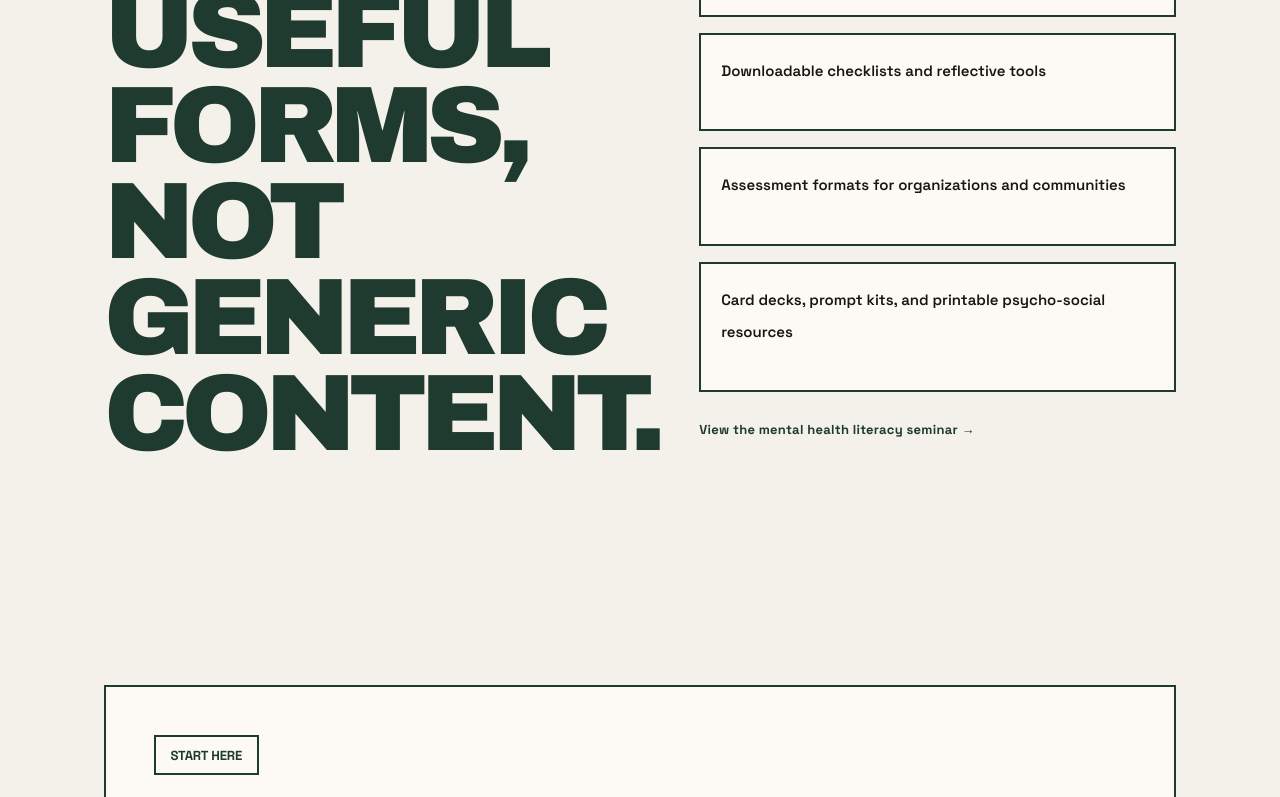
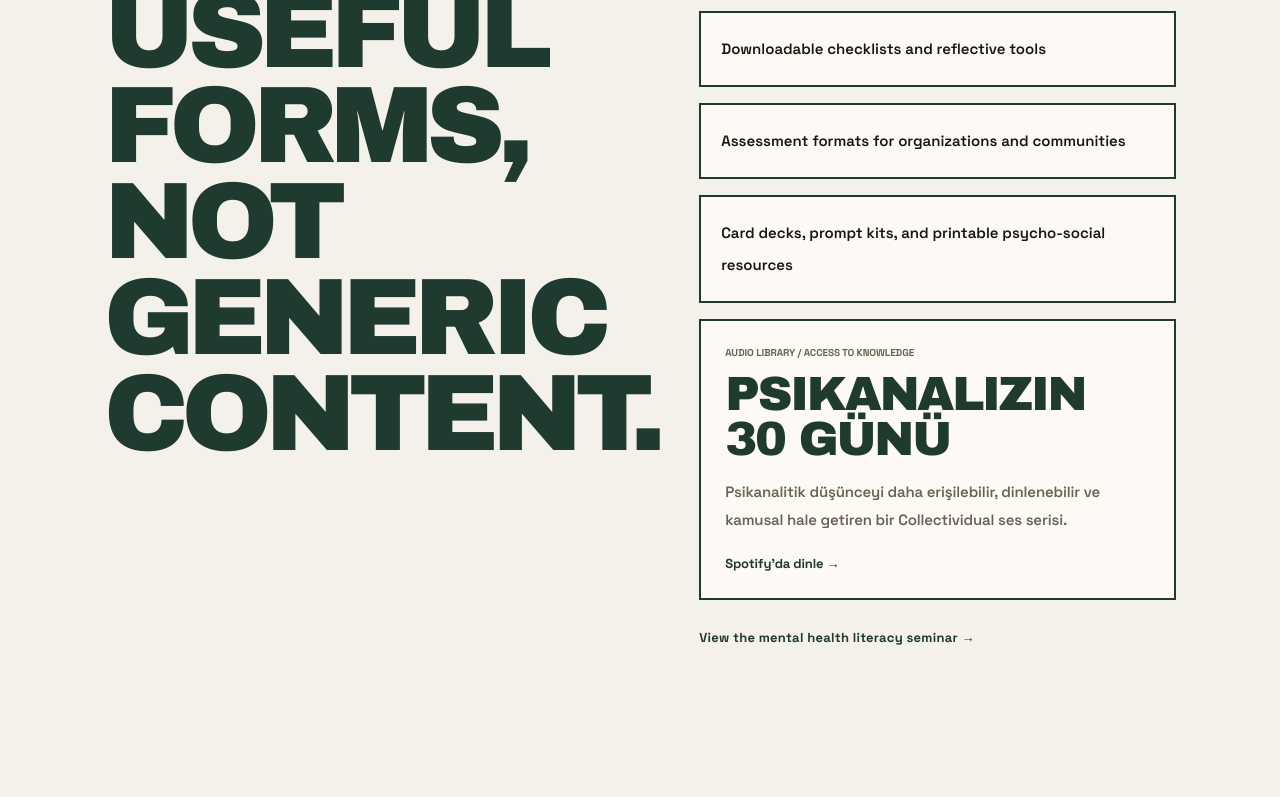
Before and after one commit to selaleakirmak-cmyk/collectividual-site, a Next.js app: page / in a window 1280 px wide. Shown: the part 3836-4633 px from the top of the page. Built offline with nearby package versions, Linux system fonts and the light colour scheme.

Commit message:
Add psychoanalysis Spotify channel to resources

```diff
--- a/app/page.tsx
+++ b/app/page.tsx
@@ -34,6 +34,8 @@ const tools = [
   "Assessment formats for organizations and communities",
   "Card decks, prompt kits, and printable psycho-social resources",
 ];
+
+const spotifyUrl = "https://open.spotify.com/show/3gT7ckVNmUhjfaDjIIJpUX?si=ec02353c530f483a";
 
 export default function HomePage() {
   return (
@@ -126,7 +128,7 @@ export default function HomePage() {
       <section className="poster-section">
         <Container className="grid gap-10 md:grid-cols-[0.9fr_1.1fr]">
           <div>
-            <p className="poster-kicker mb-6">Tools layer</p>
+            <p className="poster-kicker mb-6">Tools & Resources</p>
             <h2 className="poster-title poster-title--medium">Useful forms, not generic content.</h2>
           </div>
           <div className="grid gap-4">
@@ -135,6 +137,25 @@ export default function HomePage() {
                 {tool}
               </div>
             ))}
+            <a
+              href={spotifyUrl}
+              target="_blank"
+              rel="noreferrer"
+              className="border-2 border-[var(--accent)] bg-[var(--surface)] p-6 transition hover:-translate-y-1 hover:shadow-[0_10px_0_var(--accent)]"
+            >
+              <p className="mb-3 text-[10px] font-black uppercase tracking-[0.18em] text-[var(--muted)]">
+                Audio Library / Access to Knowledge
+              </p>
+              <h3 className="text-4xl leading-none text-[var(--accent)] md:text-5xl">
+                Psikanalizin 30 Günü
+              </h3>
+              <p className="mt-4 text-[14px] font-semibold leading-7 text-[var(--muted)] md:text-[15px]">
+                Psikanalitik düşünceyi daha erişilebilir, dinlenebilir ve kamusal hale getiren bir Collectividual ses serisi.
+              </p>
+              <p className="mt-5 text-[13px] font-bold text-[var(--accent)]">
+                Spotify’da dinle →
+              </p>
+            </a>
             <Link href="/seminars/mental-health-literacy" className="mt-3 inline-flex text-[13px] font-bold tracking-[0.02em] text-[var(--accent)]">
               View the mental health literacy seminar →
             </Link>
```
